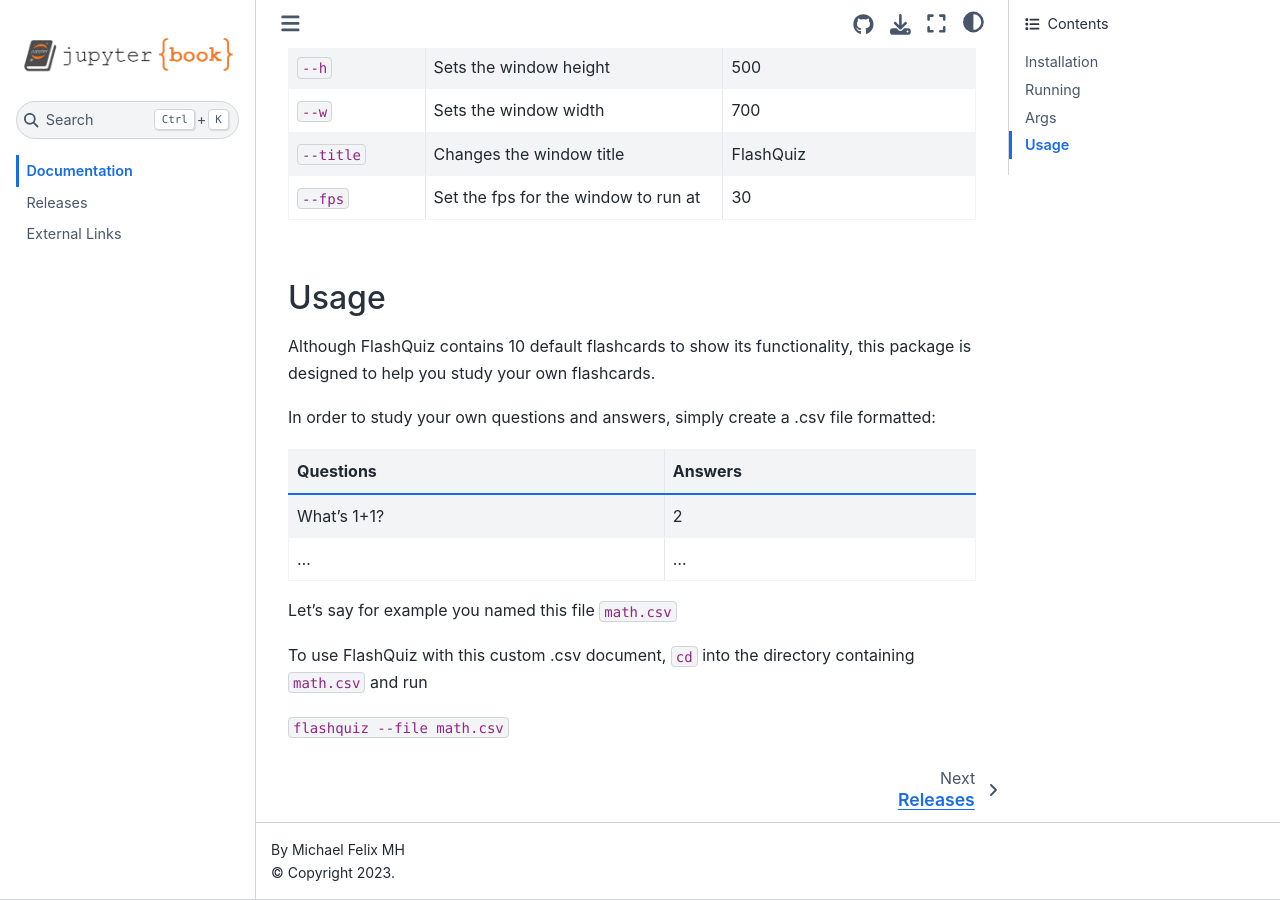
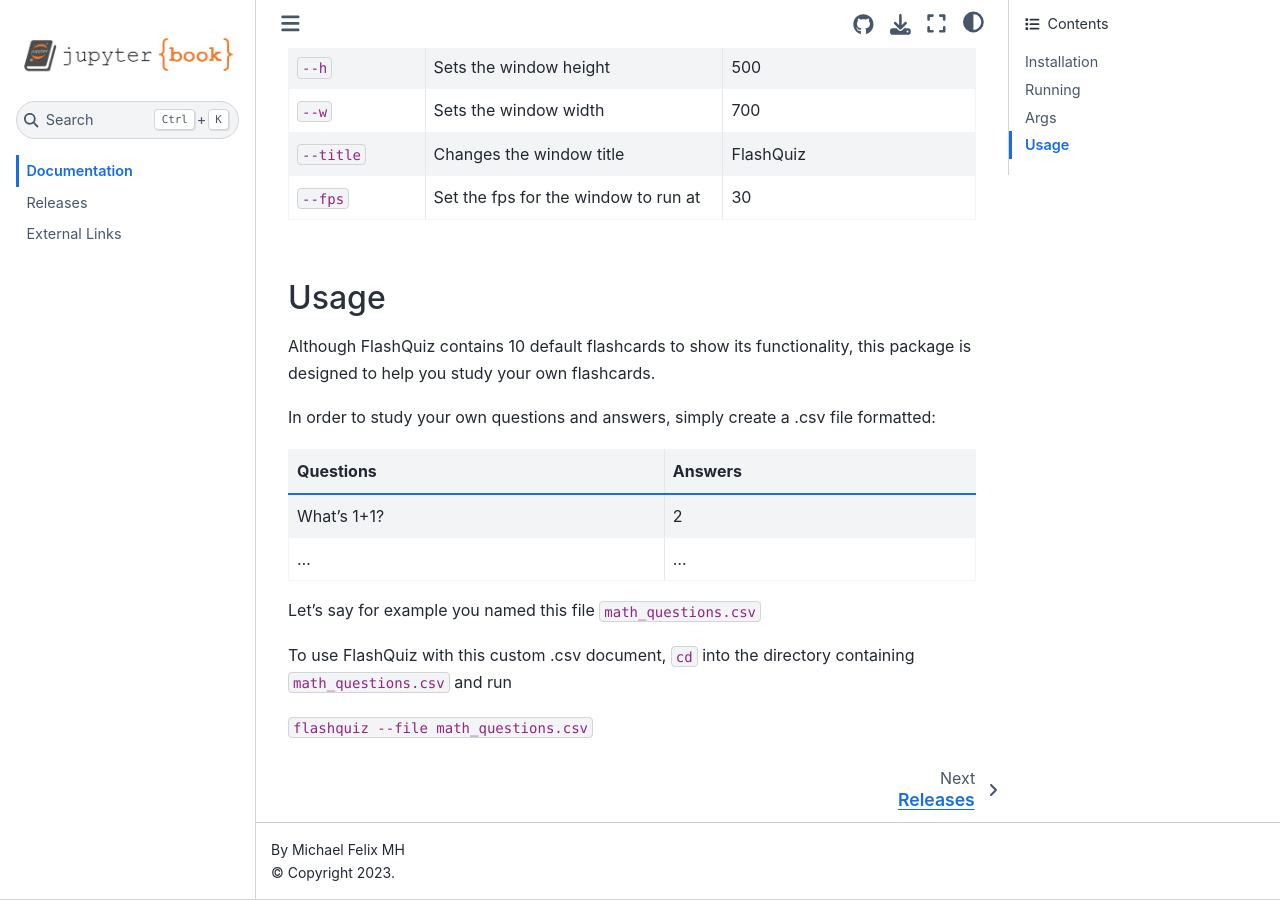
Before and after one commit to mike-fmh/simple-quizzer, a Jupyter Book: the page built from docs/index.md, in a window 1280 px wide and 900 px high, scrolled down 830 px. Built offline with Jupyter Book 1.0.4 settings and Sphinx 7.4.7 and the Sphinx Book theme 1.1.4, drawn with Linux system fonts in a browser that asks for light colours.

Commit message:
Update index.md

```diff
--- a/docs/index.md
+++ b/docs/index.md
@@ -39,8 +39,8 @@ In order to study your own questions and answers, simply create a .csv file form
 | What's 1+1? | 2       |
 | ...         | ...     |
 
-Let's say for example you named this file `math.csv`
+Let's say for example you named this file `math_questions.csv`
 
-To use FlashQuiz with this custom .csv document, `cd` into the directory containing `math.csv` and run
+To use FlashQuiz with this custom .csv document, `cd` into the directory containing `math_questions.csv` and run
 
-`flashquiz --file math.csv`
+`flashquiz --file math_questions.csv`
```
